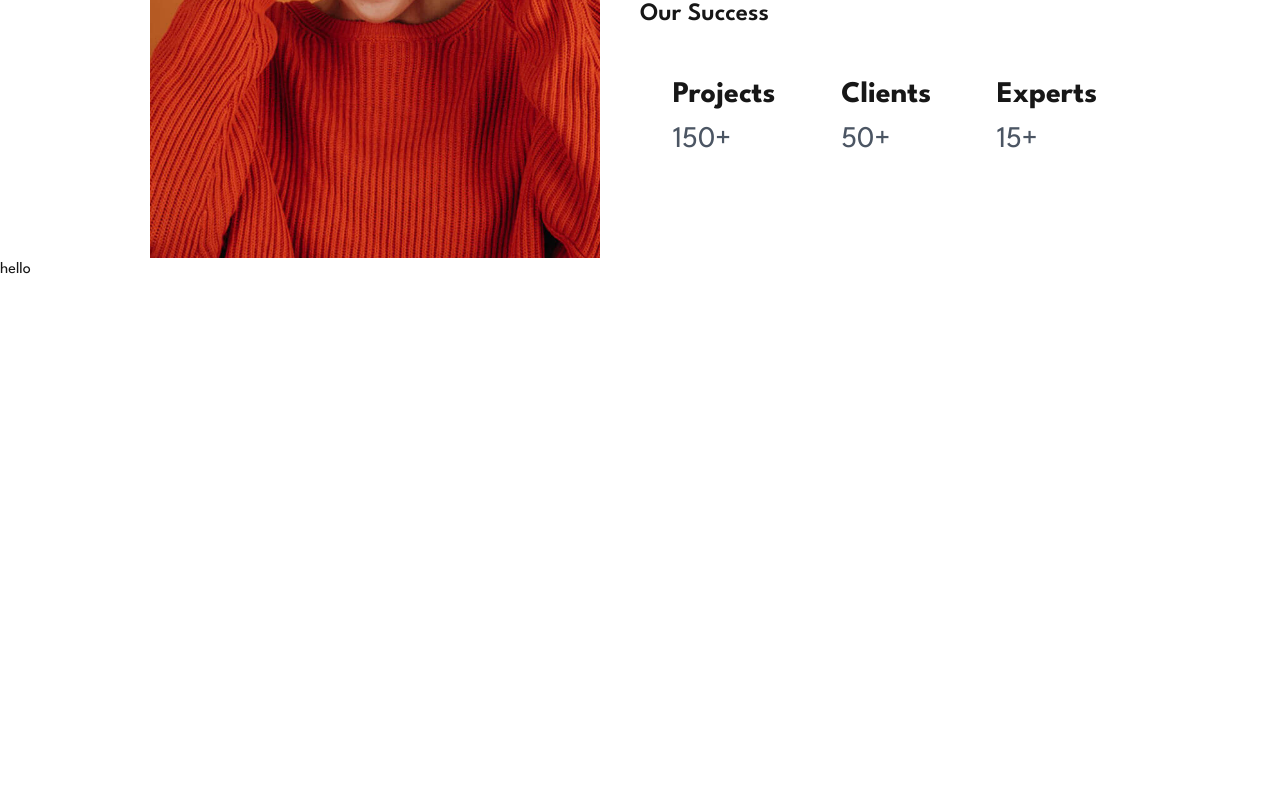
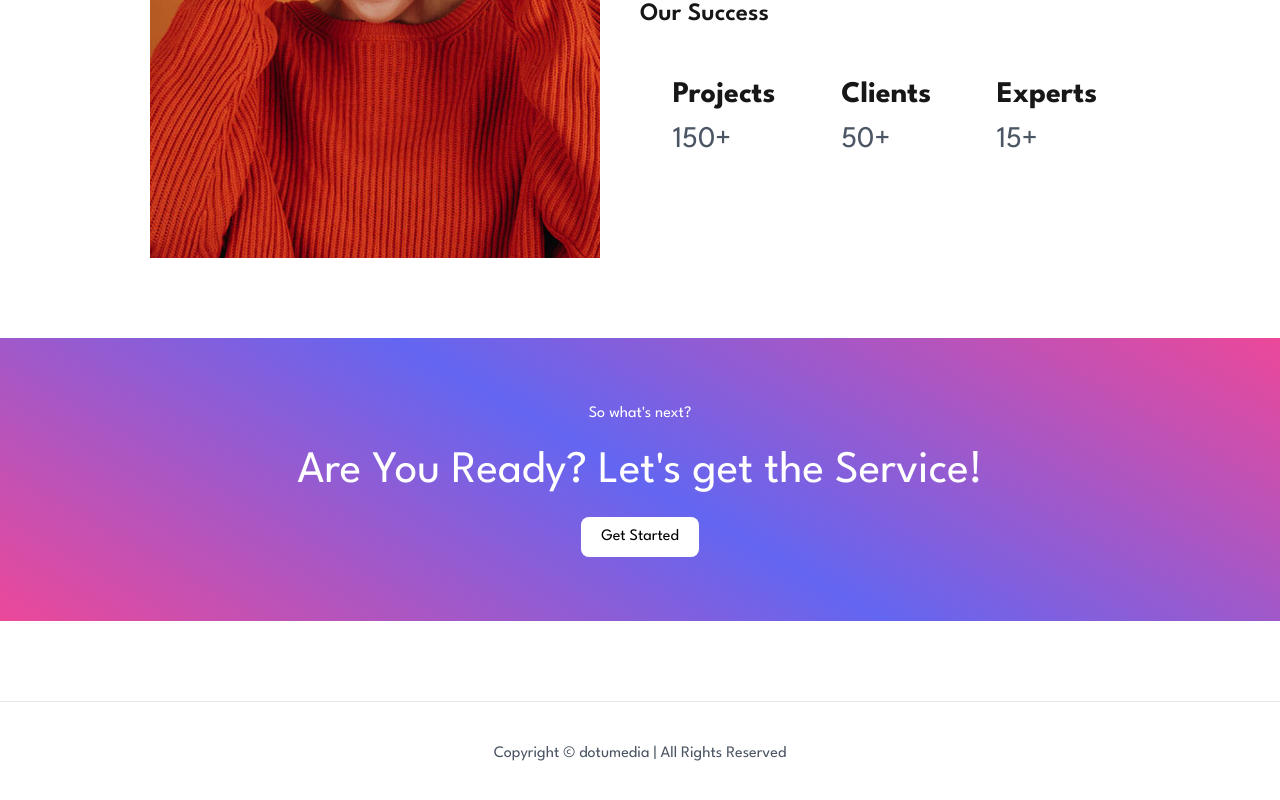
Before and after one commit to rraushan1205/Dotumedia, a Next.js app: page / in a window 1280 px wide. Shown: the part 2048-2848 px from the top of the page. Before the commit the page ends 2330 px from the top, so only its background shows below. Built offline with nearby package versions, Linux system fonts and the light colour scheme.

Commit message:
added cta and footer section

```diff
--- a/app/components/CTA.tsx
+++ b/app/components/CTA.tsx
@@ -1,5 +1,17 @@
 import Link from "next/link";
 
 export default function CTA() {
-  return <></>;
+  return (
+    <>
+      <div className="flex items-center my-20 bg-[linear-gradient(30deg,_#ec4899,_#6366f1,_#ec4899)] py-[4rem] text-white flex-col">
+        <h3 className="text-[16px]">So what's next?</h3>
+        <h1 className="text-[45px] py-3">
+          Are You Ready? Let's get the Service!
+        </h1>
+        <button className="rounded-lg px-5 py-2 bg-white text-black mx-2 w-fit ">
+          Get Started
+        </button>
+      </div>
+    </>
+  );
 }
--- /dev/null
+++ b/app/components/Footer.tsx
@@ -0,0 +1,11 @@
+import Link from "next/link";
+
+export default function Footer() {
+  return (
+    <>
+      <footer className="flex justify-center border-t border-gray-200 py-10 text-gray-600 text-[16px]">
+        Copyright © dotumedia | All Rights Reserved
+      </footer>
+    </>
+  );
+}
--- a/app/page.tsx
+++ b/app/page.tsx
@@ -3,6 +3,8 @@ import Navbar from "./components/Navbar";
 import HeroSection from "./components/HeroSection";
 import Service from "./components/Service";
 import AboutUs from "./components/AboutUs";
+import CTA from "./components/CTA";
+import Footer from "./components/Footer";
 
 export default function Home() {
   return (
@@ -11,7 +13,8 @@ export default function Home() {
       <HeroSection />
       <Service />
       <AboutUs />
-      <p>hello</p>
+      <CTA />
+      <Footer />
     </>
   );
 }
```
